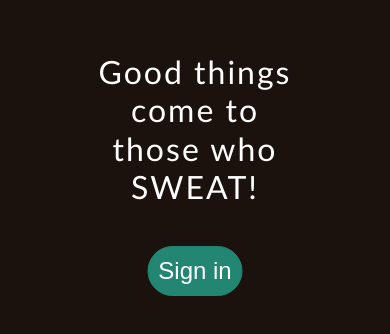
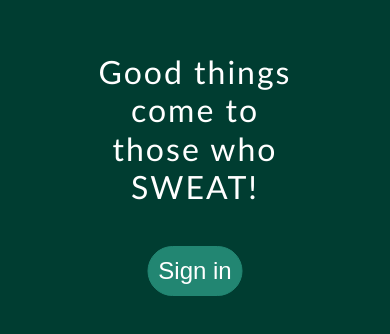
Before and after one commit to tonyvandeneynde/starttosweat, a React (Create React App) app: page / in a window 390 px wide. Shown: the part 116-450 px from the top of the page. Built offline with nearby package versions, Linux system fonts and the light colour scheme; no server answers.

Commit message:
color smartphone login screen

```diff
--- a/src/OpeningPage/OpeningPage.css
+++ b/src/OpeningPage/OpeningPage.css
@@ -51,6 +51,9 @@
 }
 
 @media only screen and (max-width: 600px){
+    .backgroundBlack{
+        background-color: rgb(0, 61, 49);
+    }
     .openingPage{
         background-image: none;
     }
```
